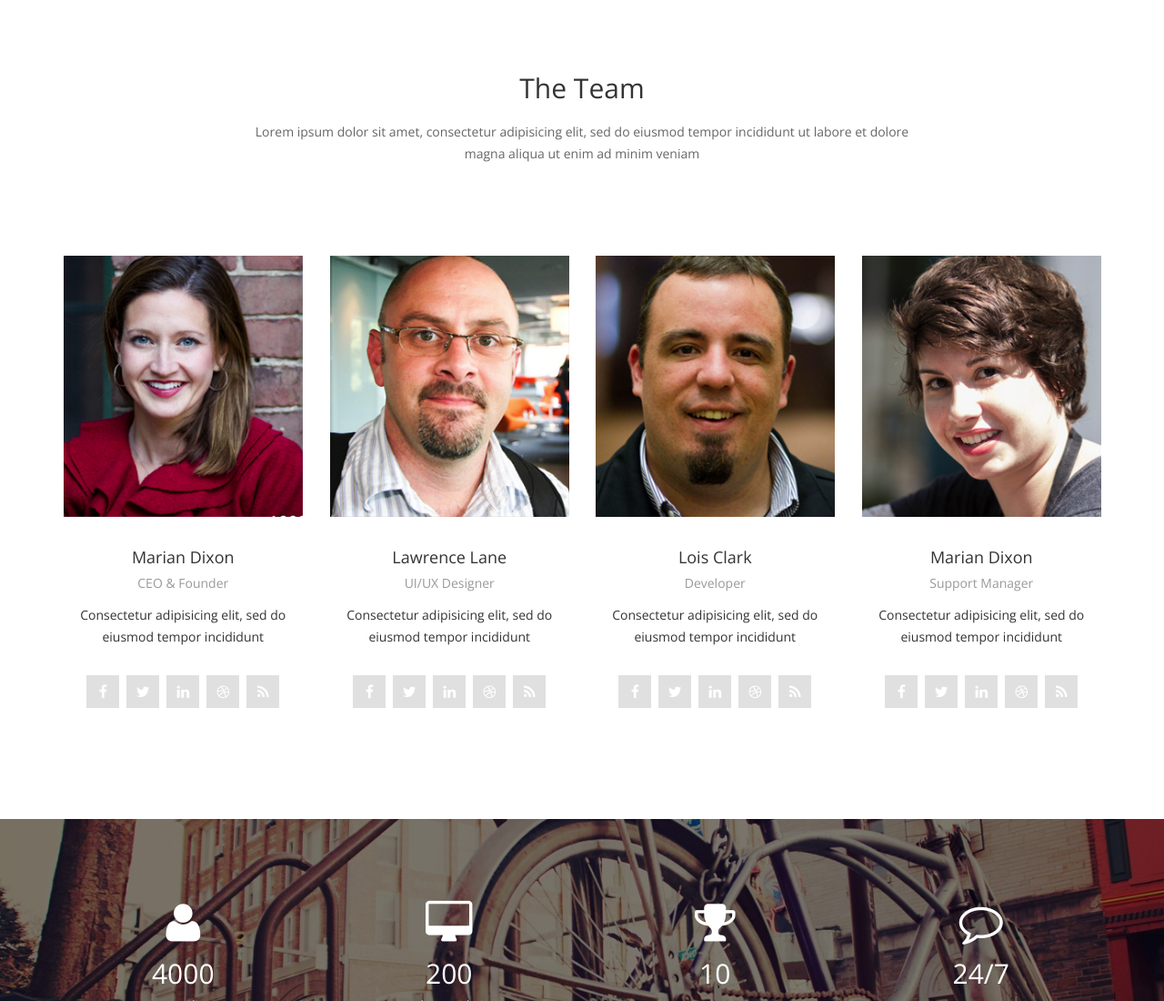
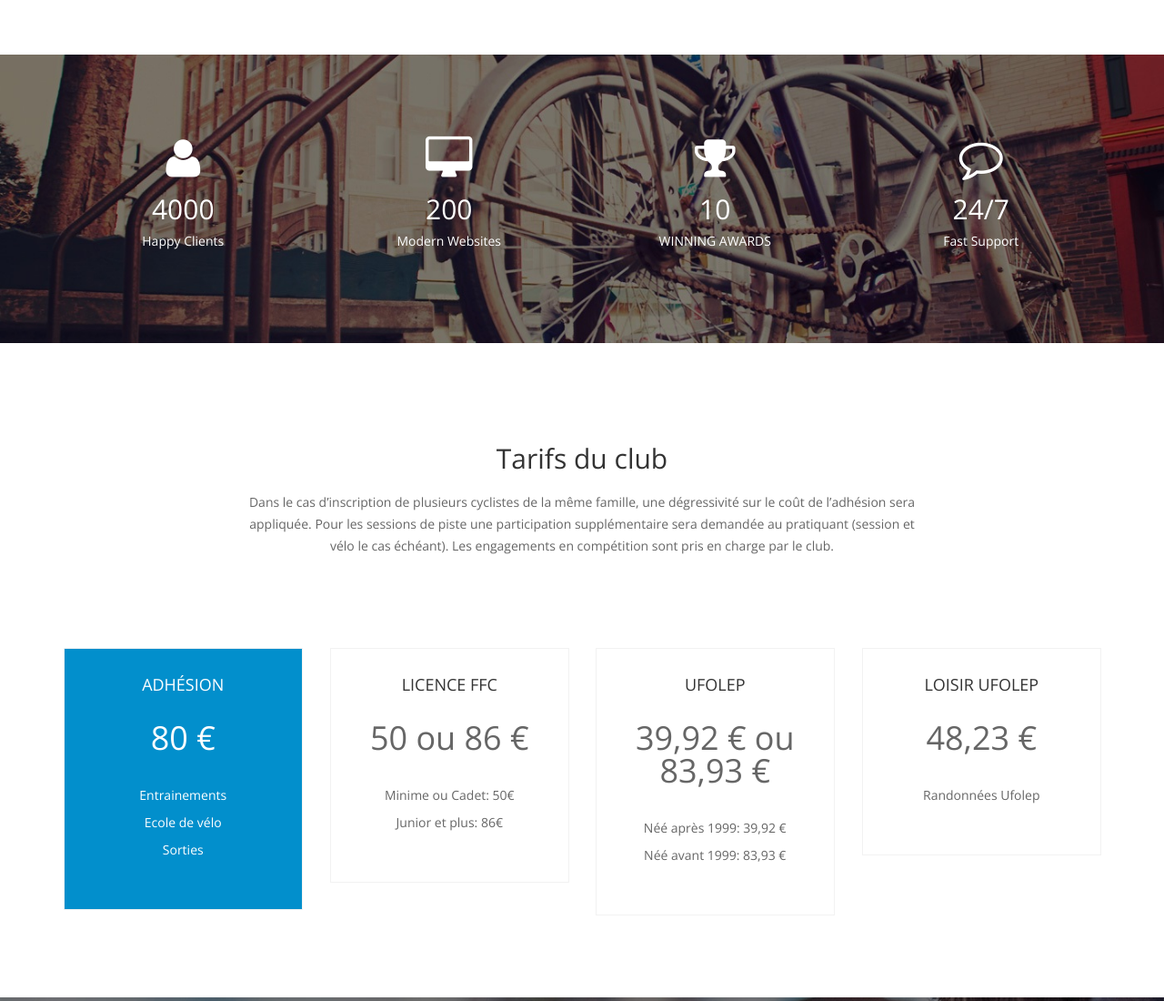
Before and after one commit to xblanc33/ucg, a website: page index.html in a window 1280 px wide. Shown: the part 3460-4560 px from the top of the page at 91% size. Drawn offline with nearby package versions, Linux system fonts and the light colour scheme; some packages are replaced by stand-ins of ours.

Commit message:
team off

```diff
--- a/index.html
+++ b/index.html
@@ -367,105 +367,6 @@
     </div><!-- /#portfolio-single-wrap -->
   </section><!--/#portfolio-->
 
-  <section id="team">
-    <div class="container">
-      <div class="row">
-        <div class="heading text-center col-sm-8 col-sm-offset-2 wow fadeInUp" data-wow-duration="1200ms" data-wow-delay="300ms">
-          <h2>The Team</h2>
-          <p>Lorem ipsum dolor sit amet, consectetur adipisicing elit, sed do eiusmod tempor incididunt ut labore et dolore magna aliqua ut enim ad minim veniam</p>
-        </div>
-      </div>
-      <div class="team-members">
-        <div class="row">
-          <div class="col-sm-3">
-            <div class="team-member wow flipInY" data-wow-duration="1000ms" data-wow-delay="300ms">
-              <div class="member-image">
-                <img class="img-responsive" src="images/team/1.jpg" alt="">
-              </div>
-              <div class="member-info">
-                <h3>Marian Dixon</h3>
-                <h4>CEO &amp; Founder</h4>
-                <p>Consectetur adipisicing elit, sed do eiusmod tempor incididunt</p>
-              </div>
-              <div class="social-icons">
-                <ul>
-                  <li><a class="facebook" href="#"><i class="fa fa-facebook"></i></a></li>
-                  <li><a class="twitter" href="#"><i class="fa fa-twitter"></i></a></li>
-                  <li><a class="linkedin" href="#"><i class="fa fa-linkedin"></i></a></li>
-                  <li><a class="dribbble" href="#"><i class="fa fa-dribbble"></i></a></li>
-                  <li><a class="rss" href="#"><i class="fa fa-rss"></i></a></li>
-                </ul>
-              </div>
-            </div>
-          </div>
-          <div class="col-sm-3">
-            <div class="team-member wow flipInY" data-wow-duration="1000ms" data-wow-delay="500ms">
-              <div class="member-image">
-                <img class="img-responsive" src="images/team/2.jpg" alt="">
-              </div>
-              <div class="member-info">
-                <h3>Lawrence Lane</h3>
-                <h4>UI/UX Designer</h4>
-                <p>Consectetur adipisicing elit, sed do eiusmod tempor incididunt</p>
-              </div>
-              <div class="social-icons">
-                <ul>
-                  <li><a class="facebook" href="#"><i class="fa fa-facebook"></i></a></li>
-                  <li><a class="twitter" href="#"><i class="fa fa-twitter"></i></a></li>
-                  <li><a class="linkedin" href="#"><i class="fa fa-linkedin"></i></a></li>
-                  <li><a class="dribbble" href="#"><i class="fa fa-dribbble"></i></a></li>
-                  <li><a class="rss" href="#"><i class="fa fa-rss"></i></a></li>
-                </ul>
-              </div>
-            </div>
-          </div>
-          <div class="col-sm-3">
-            <div class="team-member wow flipInY" data-wow-duration="1000ms" data-wow-delay="800ms">
-              <div class="member-image">
-                <img class="img-responsive" src="images/team/3.jpg" alt="">
-              </div>
-              <div class="member-info">
-                <h3>Lois Clark</h3>
-                <h4>Developer</h4>
-                <p>Consectetur adipisicing elit, sed do eiusmod tempor incididunt</p>
-              </div>
-              <div class="social-icons">
-                <ul>
-                  <li><a class="facebook" href="#"><i class="fa fa-facebook"></i></a></li>
-                  <li><a class="twitter" href="#"><i class="fa fa-twitter"></i></a></li>
-                  <li><a class="linkedin" href="#"><i class="fa fa-linkedin"></i></a></li>
-                  <li><a class="dribbble" href="#"><i class="fa fa-dribbble"></i></a></li>
-                  <li><a class="rss" href="#"><i class="fa fa-rss"></i></a></li>
-                </ul>
-              </div>
-            </div>
-          </div>
-          <div class="col-sm-3">
-            <div class="team-member wow flipInY" data-wow-duration="1000ms" data-wow-delay="1100ms">
-              <div class="member-image">
-                <img class="img-responsive" src="images/team/4.jpg" alt="">
-              </div>
-              <div class="member-info">
-                <h3>Marian Dixon</h3>
-                <h4>Support Manager</h4>
-                <p>Consectetur adipisicing elit, sed do eiusmod tempor incididunt</p>
-              </div>
-              <div class="social-icons">
-                <ul>
-                  <li><a class="facebook" href="#"><i class="fa fa-facebook"></i></a></li>
-                  <li><a class="twitter" href="#"><i class="fa fa-twitter"></i></a></li>
-                  <li><a class="linkedin" href="#"><i class="fa fa-linkedin"></i></a></li>
-                  <li><a class="dribbble" href="#"><i class="fa fa-dribbble"></i></a></li>
-                  <li><a class="rss" href="#"><i class="fa fa-rss"></i></a></li>
-                </ul>
-              </div>
-            </div>
-          </div>
-        </div>
-      </div>
-    </div>
-  </section><!--/#team-->
-
   <section id="features" class="parallax">
     <div class="container">
       <div class="row count">
```
